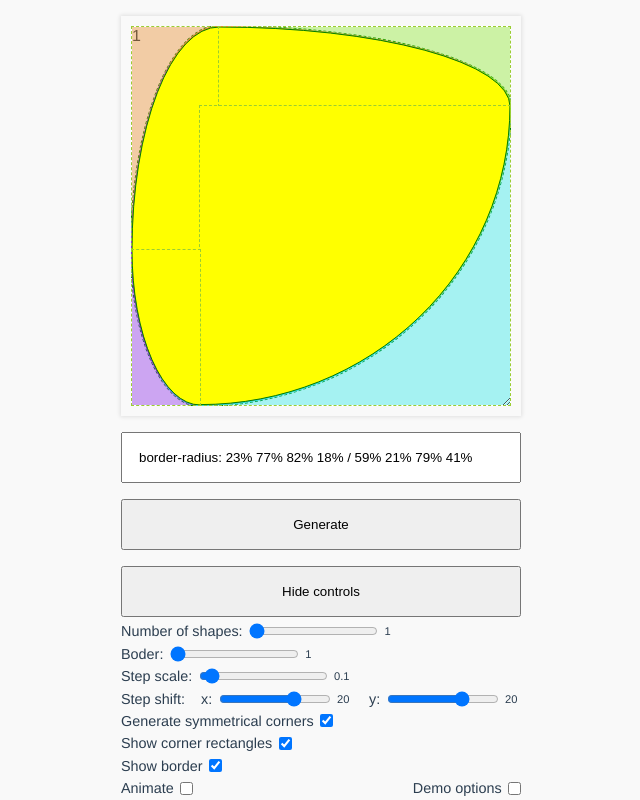
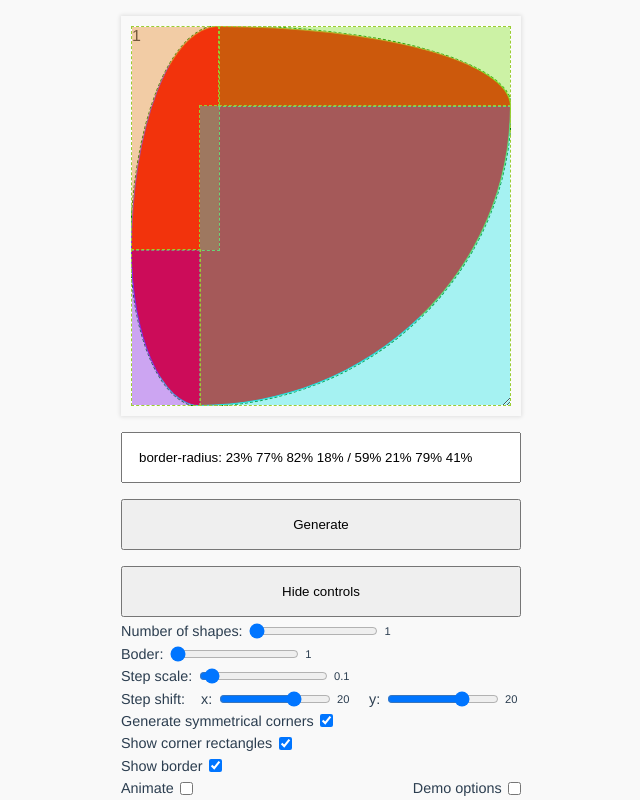
Before and after one commit to maxzz/border-radius-generator, a Vue app: page / in a window 1280 px wide. Shown: the whole page, without its empty margins (319-959 px from the left). Built offline with nearby package versions, Linux system fonts and the light colour scheme.

Commit message:
feature: switch all width and height with CSS props

```diff
--- a/src/App.vue
+++ b/src/App.vue
@@ -24,17 +24,17 @@
                         '--h3': corners[7],
                     }"
                 >
-                    <!-- <template v-if="options.showRects">
-                        <div class="bubba-marker bm-tl" :style="{width: corners[0], height: corners[4]}" :title="`top-left\n${corners[0]}, ${corners[4]}`"> </div>
-                        <div class="bubba-marker bm-tr" :style="{width: corners[1], height: corners[5]}" :title="`top-right\n${corners[1]}, ${corners[5]}`"></div>
-                        <div class="bubba-marker bm-br" :style="{width: corners[2], height: corners[6]}" :title="`bottom-right\n${corners[2]}, ${corners[6]}`"></div>
-                        <div class="bubba-marker bm-bl" :style="{width: corners[3], height: corners[7]}" :title="`bottom-left\n${corners[3]}, ${corners[7]}`"></div>
-                    </template> -->
+                    <template v-if="options.showRects">
+                        <div class="bubba-marker bm-tl" :title="`top-left\n${corners[0]}, ${corners[4]}`"> </div>
+                        <div class="bubba-marker bm-tr" :title="`top-right\n${corners[1]}, ${corners[5]}`"></div>
+                        <div class="bubba-marker bm-br" :title="`bottom-right\n${corners[2]}, ${corners[6]}`"></div>
+                        <div class="bubba-marker bm-bl" :title="`bottom-left\n${corners[3]}, ${corners[7]}`"></div>
+                    </template>
 
-                    <svg class="bubba-marker bm-tl" :style="{width: corners[0], height: corners[4]}"> <ellipse :cx="`100%`" :cy="`100%`" :rx="`100%`" :ry="`100%`"/> </svg>
-                    <svg class="bubba-marker bm-tr" :width="corners[1]" :height="corners[5]"> <ellipse :cx="`0%`" :cy="`100%`" :rx="`100%`" :ry="`100%`"/> </svg>
-                    <svg class="bubba-marker bm-br" :width="corners[2]" :height="corners[6]"> <ellipse :cx="`0%`" :cy="`0%`" :rx="`100%`" :ry="`100%`"/> </svg>
-                    <svg class="bubba-marker bm-bl" :width="corners[3]" :height="corners[7]"> <ellipse :cx="`100%`" :cy="`0%`" :rx="`100%`" :ry="`100%`"/> </svg>
+                    <!-- <svg class="bubba-marker bm-tl"> <ellipse :cx="`100%`" :cy="`100%`" :rx="`100%`" :ry="`100%`"/> </svg>
+                    <svg class="bubba-marker bm-tr"> <ellipse :cx="`0%`" :cy="`100%`" :rx="`100%`" :ry="`100%`"/> </svg>
+                    <svg class="bubba-marker bm-br"> <ellipse :cx="`0%`" :cy="`0%`" :rx="`100%`" :ry="`100%`"/> </svg>
+                    <svg class="bubba-marker bm-bl"> <ellipse :cx="`100%`" :cy="`0%`" :rx="`100%`" :ry="`100%`"/> </svg> -->
                 </div>
 
                 <span v-if="options.showBorder">{{item}}</span>
@@ -338,6 +338,34 @@
         transition: 1s border-radius;
     }
 
+    .bm-tl {
+        top: 0;
+        left: 0;
+        width: var(--w0);
+        height: var(--h0);
+    }
+
+    .bm-tr {
+        top: 0;
+        right: 0;
+        width: var(--w1);
+        height: var(--h1);
+    }
+
+    .bm-br {
+        bottom: 0;
+        right: 0;
+        width: var(--w2);
+        height: var(--h2);
+    }
+
+    .bm-bl {
+        bottom: 0;
+        left: 0;
+        width: var(--w3);
+        height: var(--h3);
+    }
+
     .bubba-marker {
         position: absolute;
         outline: 1px dashed yellowgreen;
@@ -345,26 +373,18 @@
         $marker-opacity: .6;
 
         &.bm-tl {
-            top: 0;
-            left: 0;
             background-color: transparentize($border-tl, $marker-opacity);
         }
 
         &.bm-tr {
-            top: 0;
-            right: 0;
             background-color: transparentize($border-tr, $marker-opacity);
         }
 
         &.bm-br {
-            bottom: 0;
-            right: 0;
             background-color: transparentize($border-br, $marker-opacity);
         }
 
         &.bm-bl {
-            bottom: 0;
-            left: 0;
             background-color: transparentize($border-bl, $marker-opacity);
         }
     }
```
